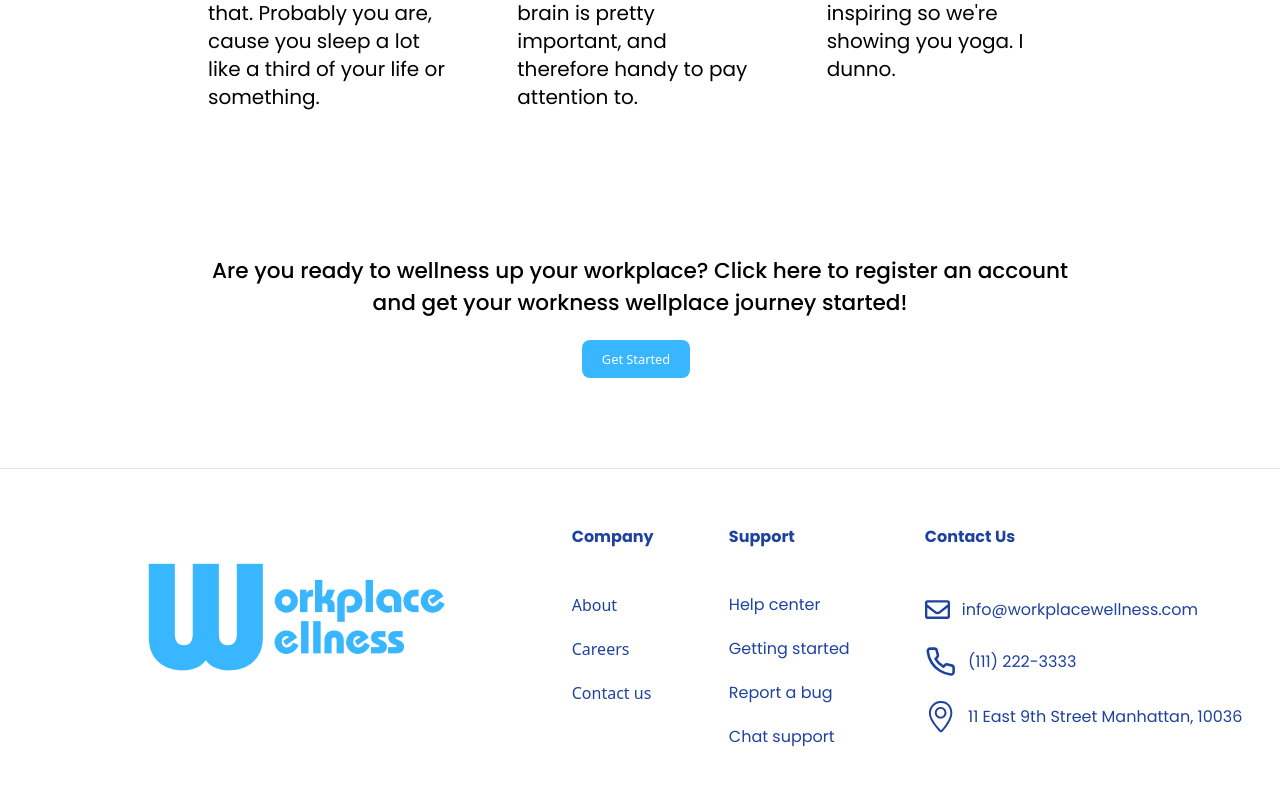
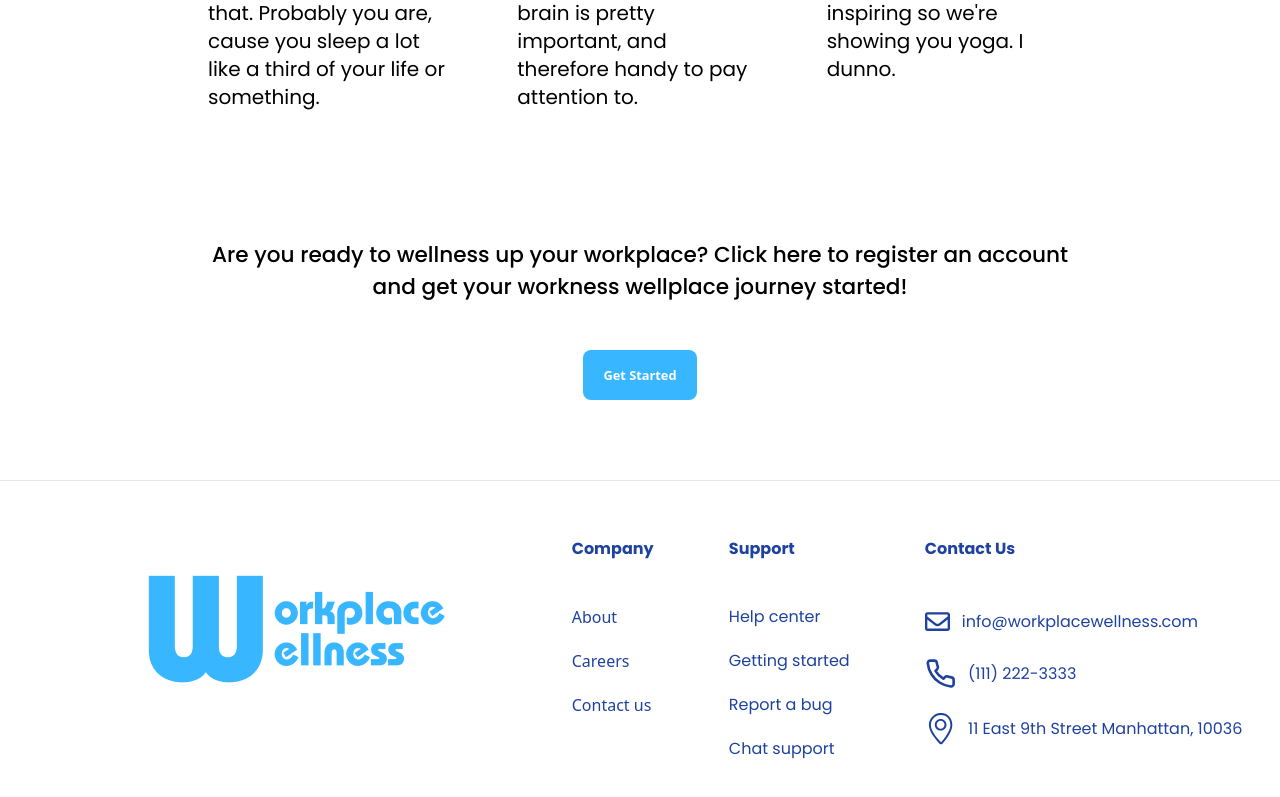
Before and after one commit to James-Lycett/workplace-wellness, a React (Create React App) app in the folder frontend/: page / in a window 1280 px wide. Shown: the part 1260-2057 px from the top of the page. Built offline with nearby package versions, Linux system fonts and the light colour scheme.

Commit message:
adjust spacing on call to action
button and p and m's

```diff
--- a/frontend/src/LandingPage/CallToActionBlock.jsx
+++ b/frontend/src/LandingPage/CallToActionBlock.jsx
@@ -1,11 +1,19 @@
-import React from "react";
-import { Link } from "react-router-dom";
+import React from 'react'
+import { Link } from 'react-router-dom'
 
 export default function CallToActionBlock() {
     return (
-        <div className="lg:w-4/5 text-center lg:text-midxl font-medium lg:p-12 my-12 lg:bg-white lg:rounded-xl">
-            <p className="mb-5">Are you ready to wellness up your workplace? Click here to register an account and get your workness wellplace journey started!</p>
-            <Link to="/register" className="button-light-blue">Get Started</Link>
+        <div className="lg:w-4/5 text-center lg:text-midxl font-medium lg:p-12 my-8 lg:bg-white lg:rounded-xl">
+            <p className="mb-10">
+                Are you ready to wellness up your workplace? Click here to
+                register an account and get your workness wellplace journey
+                started!
+            </p>
+            <div className="py-3">
+                <Link to="/register" className="button-light-blue">
+                    Get Started
+                </Link>
+            </div>
         </div>
     )
 }
--- a/frontend/src/index.css
+++ b/frontend/src/index.css
@@ -50,8 +50,7 @@ p {
         hover:bg-v2-drkblue
         focus:ring-2
         focus:ring-blue-300
-        font-medium rounded-lg text-sm px-5 py-2.5
-        me-2
+        font-semibold rounded-lg text-sm px-5 py-4
         mb-2
         dark:bg-blue-600
         dark:hover:bg-blue-700
```
